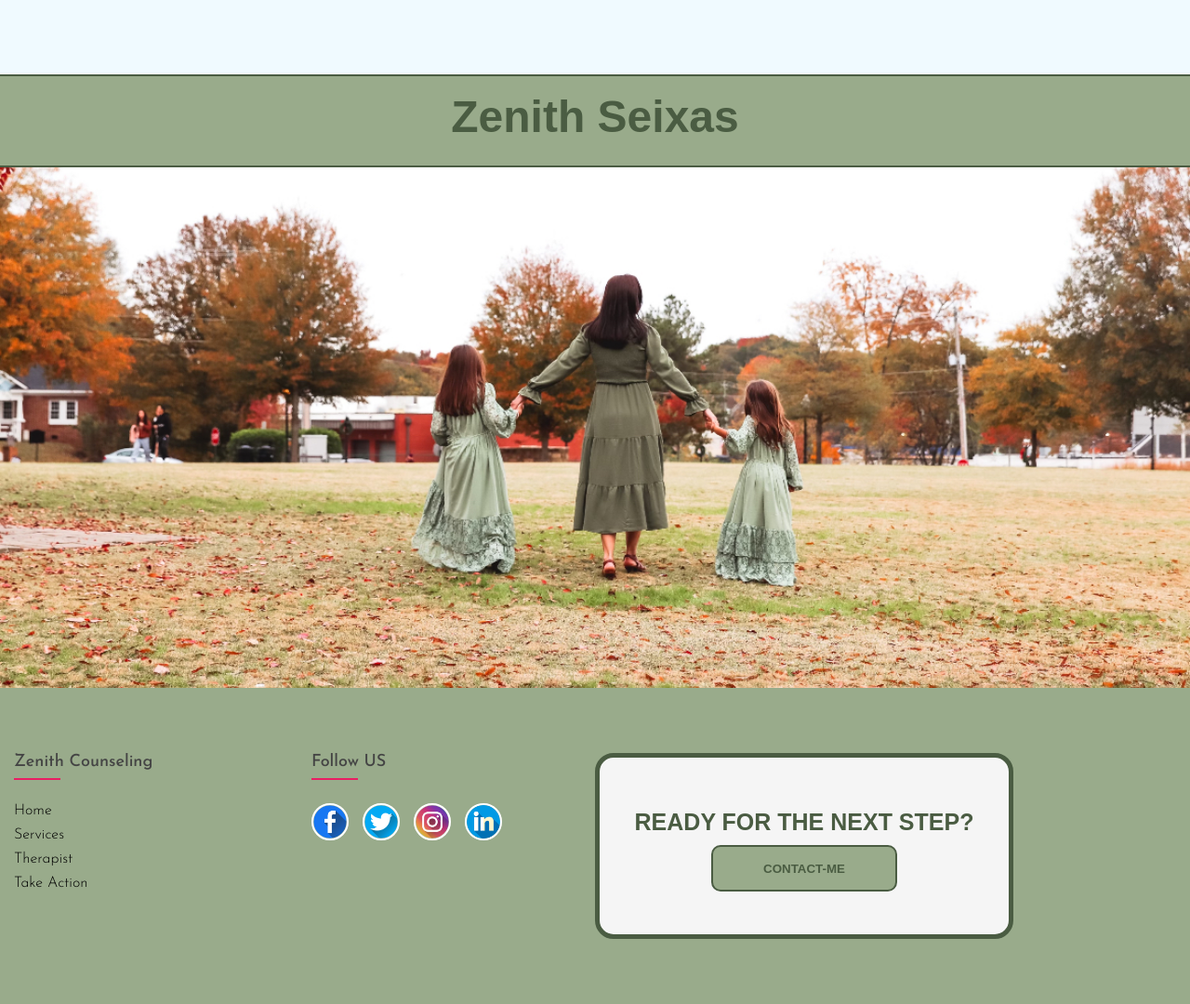
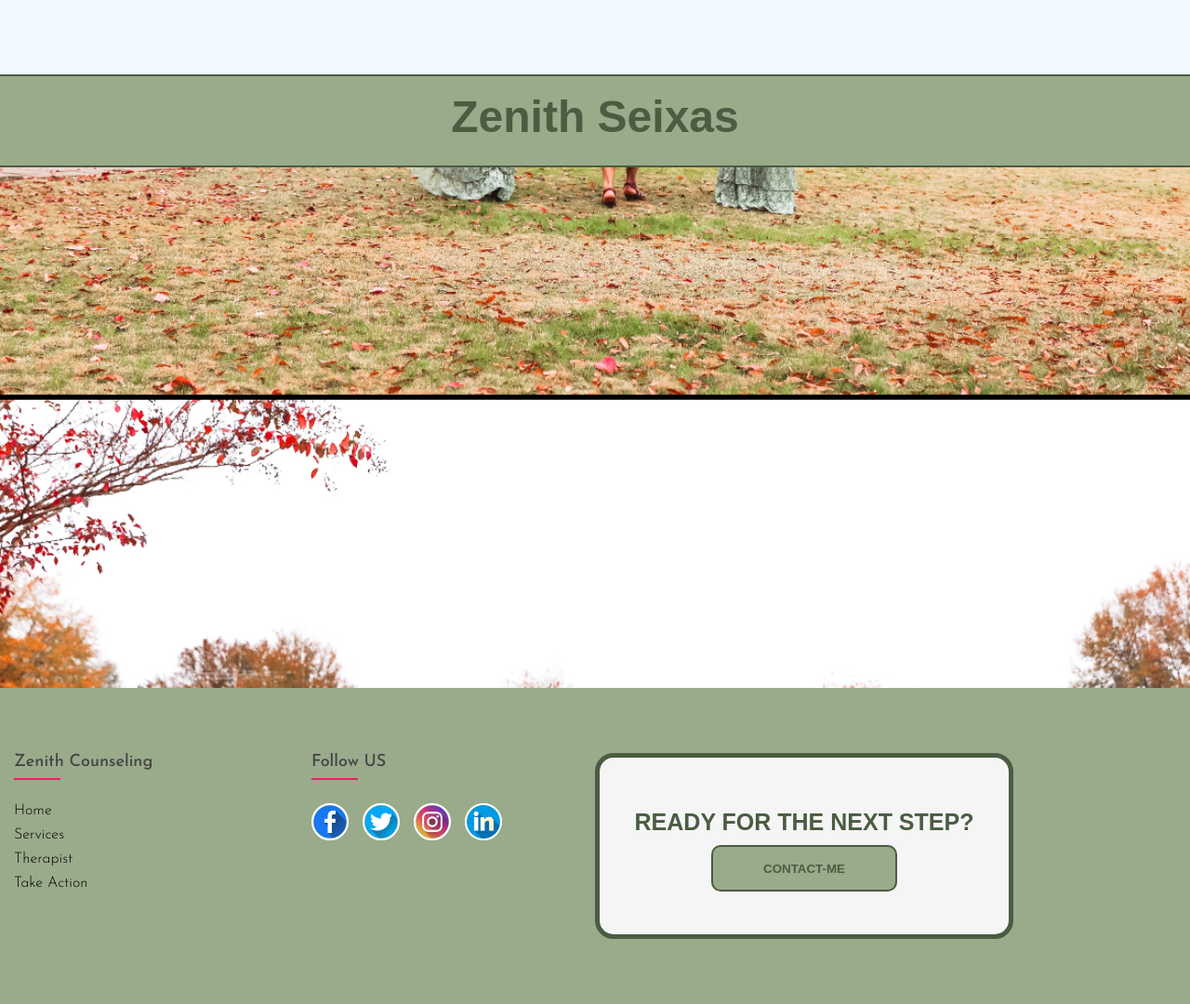
Before and after one commit to Andy2020code/Therapist-server, a Flask app: page /therapists in a window 1280 px wide. Shown: the part 754-1834 px from the top of the page at 93% size. Run offline with Flask 3, Linux system fonts and the light colour scheme; some web fonts are replaced.

Commit message:
Update therapists.css

```diff
--- a/static/css/therapists.css
+++ b/static/css/therapists.css
@@ -239,7 +239,7 @@
   justify-content: space-evenly;
   background-image: url(/static/IMG/therapists/IMG_0181.jpeg);
   background-size: cover;
-  background-position: 0px 650px;
+  background-position: 0px 250px;
   width: 100%;
   height: 70vh;
 }
```
